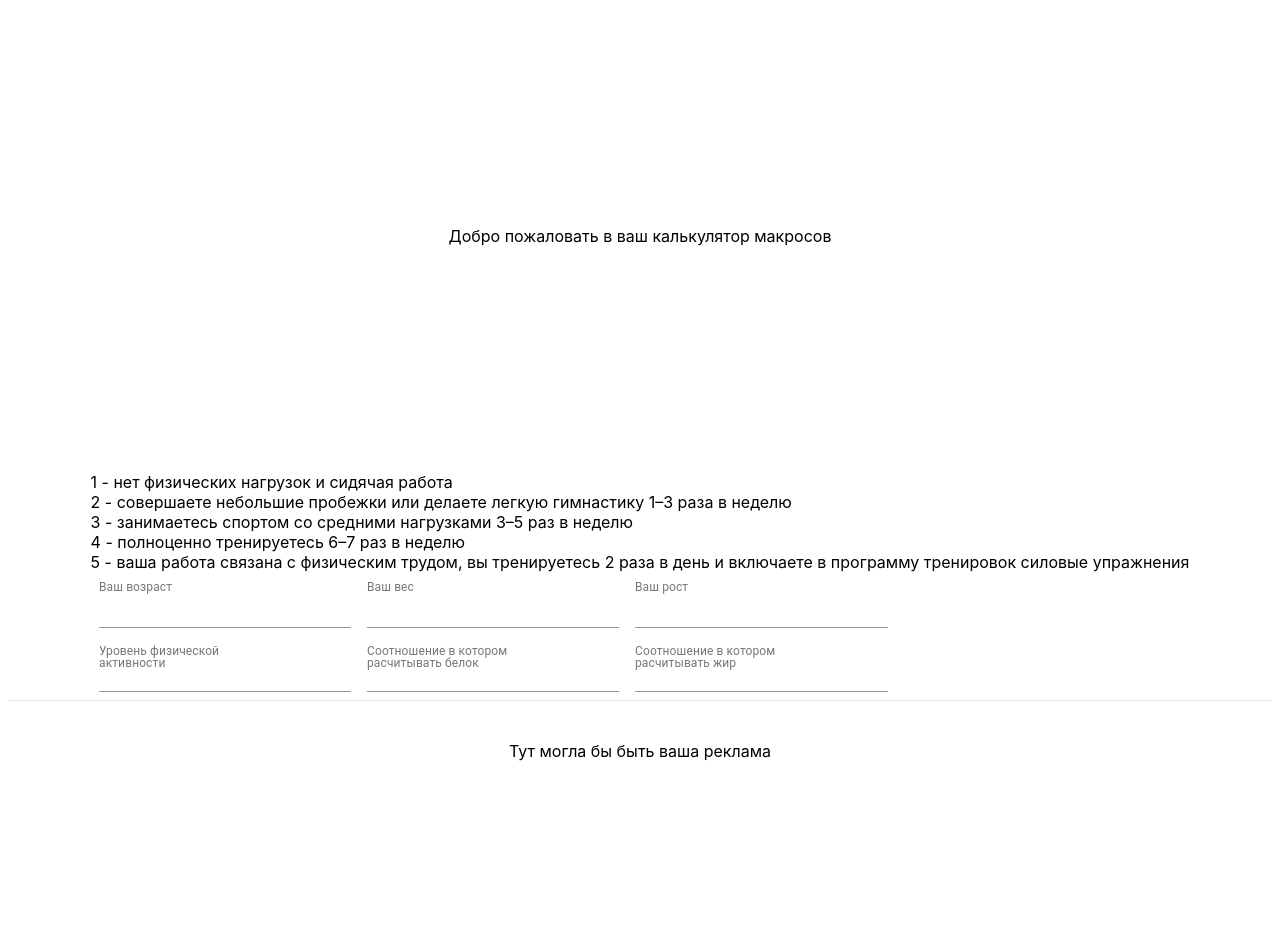
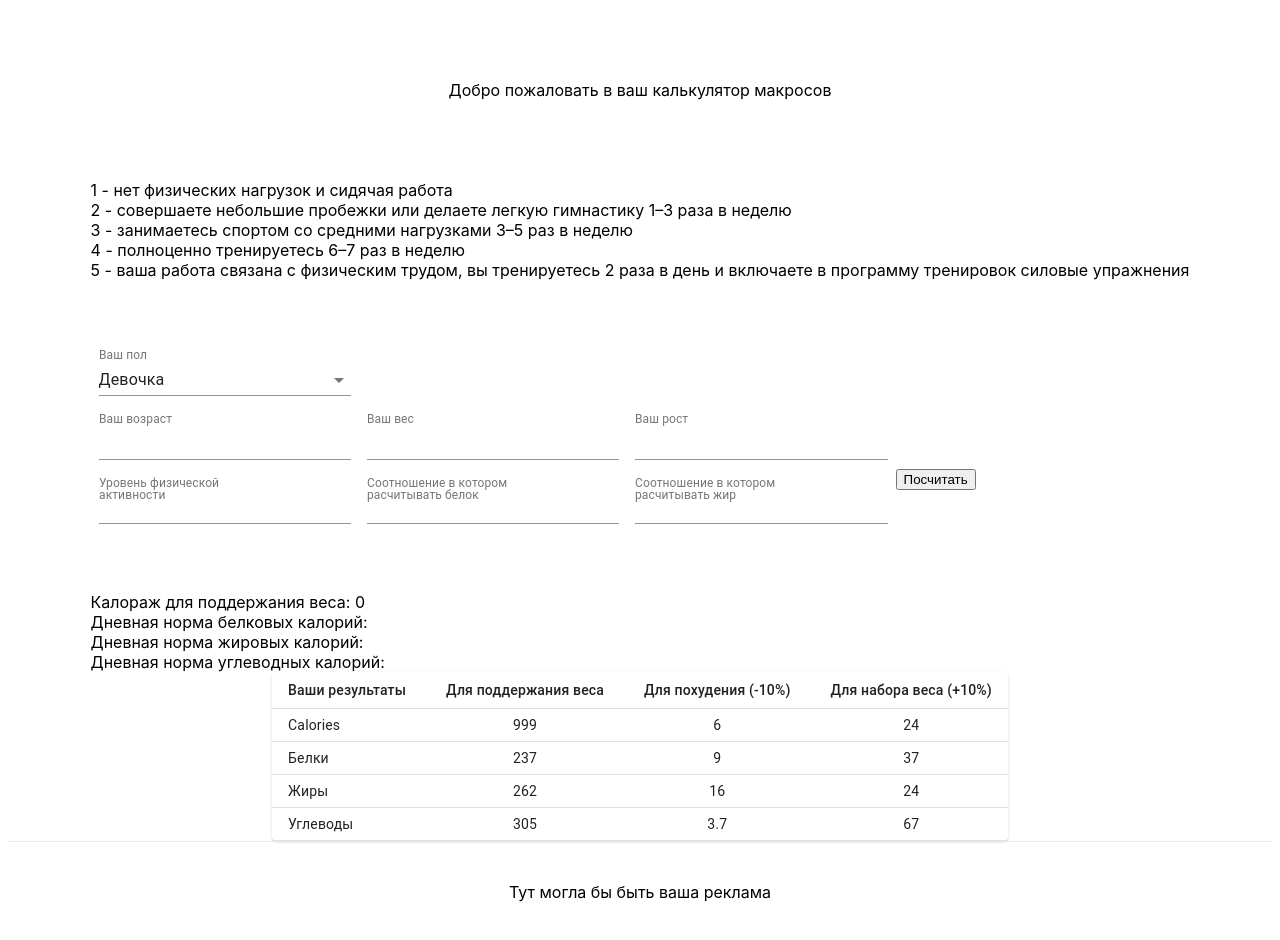
Before and after one commit to Serhazor/macro_calc_en, a Next.js app: page / in a window 1280 px wide. Before the commit the page ends 800 px from the top, so only its background shows below. Built offline with nearby package versions, Linux system fonts and the light colour scheme.

Commit message:
calculation works, now need to work on the results table

```diff
--- a/pages/components/demo.js
+++ b/pages/components/demo.js
@@ -1,99 +1,230 @@
-import React from 'react';
-import TextField from '@material-ui/core/TextField';
-import { makeStyles } from '@material-ui/core/styles';
+import React, { useState } from "react";
+import TextField from "@material-ui/core/TextField";
+import { makeStyles } from "@material-ui/core/styles";
+import MenuItem from "@material-ui/core/MenuItem";
 
 const useStyles = makeStyles((theme) => ({
   root: {
-      '& .MuiTextField-root': {
+    "& .MuiTextField-root": {
       margin: theme.spacing(1),
-        width: '25ch',
-      },
-    },
+      width: "25ch"
+    }
+  }
 }));
 
 export default function FormPropsTextFields() {
   const classes = useStyles();
+  const [ageValue, setAgeValue] = useState("");
+  const [weigthValue, setWeigthValue] = useState("");
+  const [heightValue, setHeightValue] = useState("");
+  const [intencityValue, setIntencityValue] = useState("");
+  const [proteinValue, setProteinValue] = useState("");
+  const [fatValue, setFatValue] = useState("");
+  const [multiplier, setMultiplier] = useState(1);
+  const [maintainingWeigthCalories, setMaintainingWeigthCalories] = useState(0);
+  const [fatCal, setFatCal] = useState("");
+  const [proCal, setProCal] = useState("");
+  const [carbCal, setCarbCal] = useState("");
+  const [sexValue, setSexValue] = useState(1);
+  const [sexMultiplier, setSexMultiplier] = useState(0);
+
+
+  const sexes = [
+    {
+      value: 1,
+      label: "Девочка"
+    },
+    {
+      value: 2,
+      label: "Мальчик"
+    }
+  ];
+
+
+  const handleIntensityChange = (e) => {
+    if (parseInt(e.target.value, 10) === 1) {
+      setMultiplier(1.2);
+    }
+    if (parseInt(e.target.value, 10) === 2) setMultiplier(1.375);
+    setIntencityValue(e.target.value);
+    if (parseInt(e.target.value, 10) === 3) setMultiplier(1.55);
+    setIntencityValue(e.target.value);
+    if (parseInt(e.target.value, 10) === 4) setMultiplier(1.725);
+    setIntencityValue(e.target.value);
+    if (parseInt(e.target.value, 10) === 5) setMultiplier(1.9);
+    setIntencityValue(e.target.value);
+  };
+  // Для женщин: (10 × вес в килограммах) + (6,25 × рост в сантиметрах) − (5 × возраст в годах) − 161
+
+  const handleSexChange = (e) => {
+    if (parseInt(e.target.value, 10) === 1) {
+      setSexMultiplier(161);
+    }
+    if (parseInt(e.target.value, 10) === 2) setSexMultiplier(-5);
+    setSexValue(e.target.value);
+  }
+
+  const handleCheck = (e) => {
+    e.preventDefault();
+    const result =
+      ((10 * parseInt(weigthValue, 10) || 0) +
+        6.25 * parseInt(heightValue, 10) -
+        5 * parseInt(ageValue, 10) - (sexMultiplier)) *
+      multiplier;
+
+    setMaintainingWeigthCalories(parseInt(result));
+
+    const fatCal = ((weigthValue*fatValue));
+    setFatCal(parseInt(fatCal))
+
+    const proCal = ((weigthValue*proteinValue));
+    setProCal(parseInt(proCal))
+
+    const carbCal = ((result-((fatCal*9)+(proCal*4)))/4)
+    setCarbCal(parseInt(carbCal))
+
+
+  };
 
   return (
-      <form className={classes.root} noValidate autoComplete="off" onChange={calculate}>
+    <form
+      className={classes.root}
+      noValidate
+      autoComplete="off"
+      onSubmit={handleCheck}
+    >
+      <div>1 - нет физических нагрузок и сидячая работа</div>
       <div>
-        1 - нет физических нагрузок и сидячая работа
+        2 - совершаете небольшие пробежки или делаете легкую гимнастику 1–3 раза
+        в неделю
       </div>
+      <div>3 - занимаетесь спортом со средними нагрузками 3–5 раз в неделю</div>
+      <div>4 - полноценно тренируетесь 6–7 раз в неделю</div>
       <div>
-        2 - совершаете небольшие пробежки или делаете легкую гимнастику 1–3 раза в неделю
+        5 - ваша работа связана с физическим трудом, вы тренируетесь 2 раза в
+        день и включаете в программу тренировок силовые упражнения
       </div>
+      <br/>
+      <br/>
+      <br/>
       <div>
-        3 - занимаетесь спортом со средними нагрузками 3–5 раз в неделю
+        <TextField
+          id="sex-number"
+          select
+          label="Ваш пол"
+          type="number"
+          value={sexValue}
+          InputLabelProps={{
+            shrink: true
+          }}
+          onChange={handleSexChange}
+        >
+          {sexes.map((option) => (
+            <MenuItem key={option.value} value={option.value}>
+              {option.label}
+            </MenuItem>
+          ))}
+        </TextField>
         </div>
-        <div>
-        4 - полноценно тренируетесь 6–7 раз в неделю
-        </div>
-        <div>
-        5 - ваша работа связана с физическим трудом, вы тренируетесь 2 раза в день и включаете в программу тренировок силовые упражнения
-        </div>
-
         <div>
         <TextField
           id="age-number"
           label="Ваш возраст"
           type="number"
+          value={ageValue}
           InputLabelProps={{
-              shrink: true,
+            shrink: true
           }}
-            />
+          onChange={(e) => {
+            setAgeValue(e.target.value);
+          }}
+      >
+      </TextField>
         <TextField
           id="weight-number"
           label="Ваш вес"
           type="number"
+          value={weigthValue}
           InputLabelProps={{
-              shrink: true,
+            shrink: true
+          }}
+          onChange={(e) => {
+            setWeigthValue(e.target.value);
           }}
         />
         <TextField
           id="height-number"
           label="Ваш рост"
           type="number"
+          value={heightValue}
           InputLabelProps={{
-              shrink: true,
+            shrink: true
+          }}
+          onChange={(e) => {
+            setHeightValue(e.target.value);
           }}
         />
       </div>
 
       <div>
-
         <TextField
           id="intencity-number"
           label="Уровень физической активности"
           type="number"
+          value={intencityValue}
           InputLabelProps={{
-              shrink: true,
+            shrink: true
           }}
+          onChange={handleIntensityChange}
         />
         <TextField
           id="protein-number"
           label="Соотношение в котором расчитывать белок"
           type="float"
+          value={proteinValue}
           InputLabelProps={{
-              shrink: true,
+            shrink: true
+          }}
+          onChange={(e) => {
+            setProteinValue(e.target.value);
           }}
         />
         <TextField
           id="fat-number"
           label="Соотношение в котором расчитывать жир"
           type="float"
+          value={fatValue}
           InputLabelProps={{
-              shrink: true,
+            shrink: true
+          }}
+          onChange={(e) => {
+            setFatValue(e.target.value);
           }}
         />
+        <button type="submit">Посчитать</button>
+      </div>
+
+      <br/>
+      <br/>
+      <br/>
+
+      <div>
+      Калораж для поддержания веса: {maintainingWeigthCalories}
+      </div>
+
+      <div>
+      Дневная норма белковых калорий: {proCal}
+      </div>
+
+      <div>
+      Дневная норма жировых калорий: {fatCal}
+      </div>
+
+      <div>
+      Дневная норма углеводных калорий: {carbCal}
       </div>
     </form>
 
 
   );
 }
-
-  function calculate(){
-      var age = document.getElementById("age-number").nodeValue;
-      return age
-      alert(age)
-  }
--- /dev/null
+++ b/pages/components/results.js
@@ -0,0 +1,57 @@
+import React from 'react';
+import { makeStyles } from '@material-ui/core/styles';
+import Table from '@material-ui/core/Table';
+import TableBody from '@material-ui/core/TableBody';
+import TableCell from '@material-ui/core/TableCell';
+import TableContainer from '@material-ui/core/TableContainer';
+import TableHead from '@material-ui/core/TableHead';
+import TableRow from '@material-ui/core/TableRow';
+import Paper from '@material-ui/core/Paper';
+
+const useStyles = makeStyles({
+  table: {
+    minWidth: 650,
+  },
+});
+
+function createData(name, calories, fat, carbs) {
+  return { name, calories, fat, carbs};
+}
+
+const rows = [
+  createData('Calories', 999, 6.0, 24, 4.0),
+  createData('Белки', 237, 9.0, 37, 4.3),
+  createData('Жиры', 262, 16.0, 24, 6.0),
+  createData('Углеводы', 305, 3.7, 67, 4.3),
+];
+
+export default function DenseTable() {
+  const classes = useStyles();
+
+  return (
+    <TableContainer component={Paper}>
+      <Table className={classes.table} size="small" aria-label="a dense table">
+        <TableHead>
+          <TableRow>
+            <TableCell>Ваши результаты</TableCell>
+            <TableCell align="center">Для поддержания веса</TableCell>
+            <TableCell align="center">Для похудения&nbsp;(-10%)</TableCell>
+            <TableCell align="center">Для набора веса&nbsp;(+10%)</TableCell>
+          </TableRow>
+        </TableHead>
+        <TableBody>
+          {rows.map((row) => (
+            <TableRow key={row.name}>
+              <TableCell component="th" scope="row">
+                {row.name}
+              </TableCell>
+              <TableCell align="center">{row.calories}</TableCell>
+              <TableCell align="center">{row.fat}</TableCell>
+              <TableCell align="center">{row.carbs}</TableCell>
+            </TableRow>
+          ))}
+        </TableBody>
+      </Table>
+    </TableContainer>
+  );
+}
--- a/pages/index.js
+++ b/pages/index.js
@@ -3,6 +3,7 @@ import styles from '../styles/Home.module.css'
 import React from 'react';
 import ReactDOM from 'react-dom';
 import Demo from './components/demo';
+import Results from './components/results';
 
 
 export default function Home() {
@@ -17,7 +18,9 @@ export default function Home() {
        <div>Добро пожаловать в ваш калькулятор макросов</div>
       </main>
       <Demo/>
-
+    <div>
+      <Results/>
+    </div>
 
 
       <footer className={styles.footer}>
```
Lines whose indentation alone changed are shown as unchanged.
